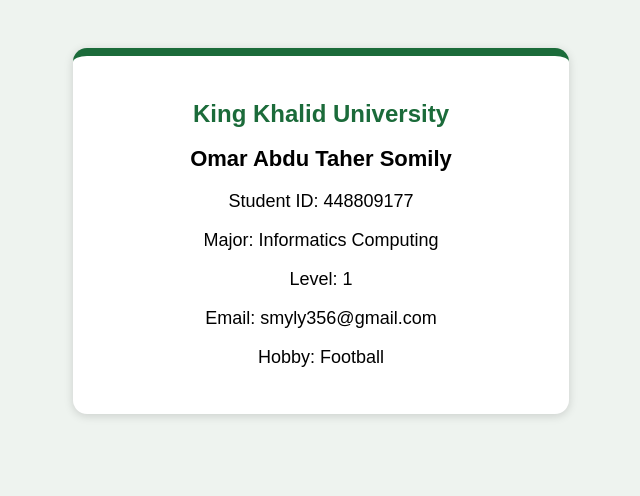
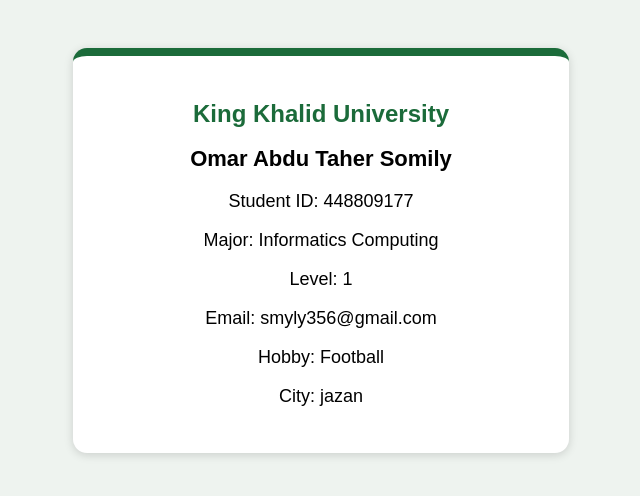
Before and after one commit to smyly356-sys/kku-111ifs-lab1, a plain HTML site: page index.html in a window 1280 px wide. Shown: the whole page, without its empty margins (319-959 px from the left). Drawn offline with Linux system fonts and the light colour scheme.

Commit message:
Add city to profile page

```diff
--- a/index.html
+++ b/index.html
@@ -23,5 +23,6 @@
     <p>Level: 1</p>
     <p>Email: smyly356@gmail.com</p>
     <p>Hobby: Football</p>
+    <p>City: jazan</p>
   </div>
 </body>
```
